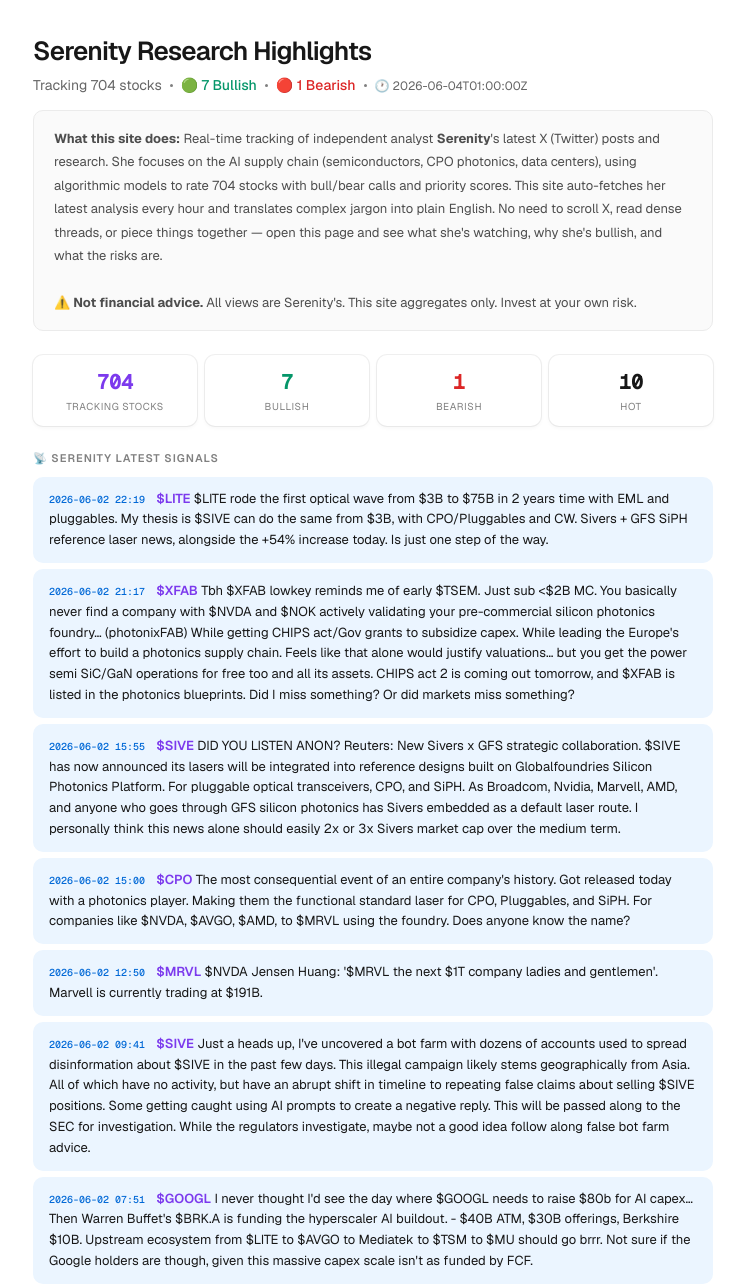
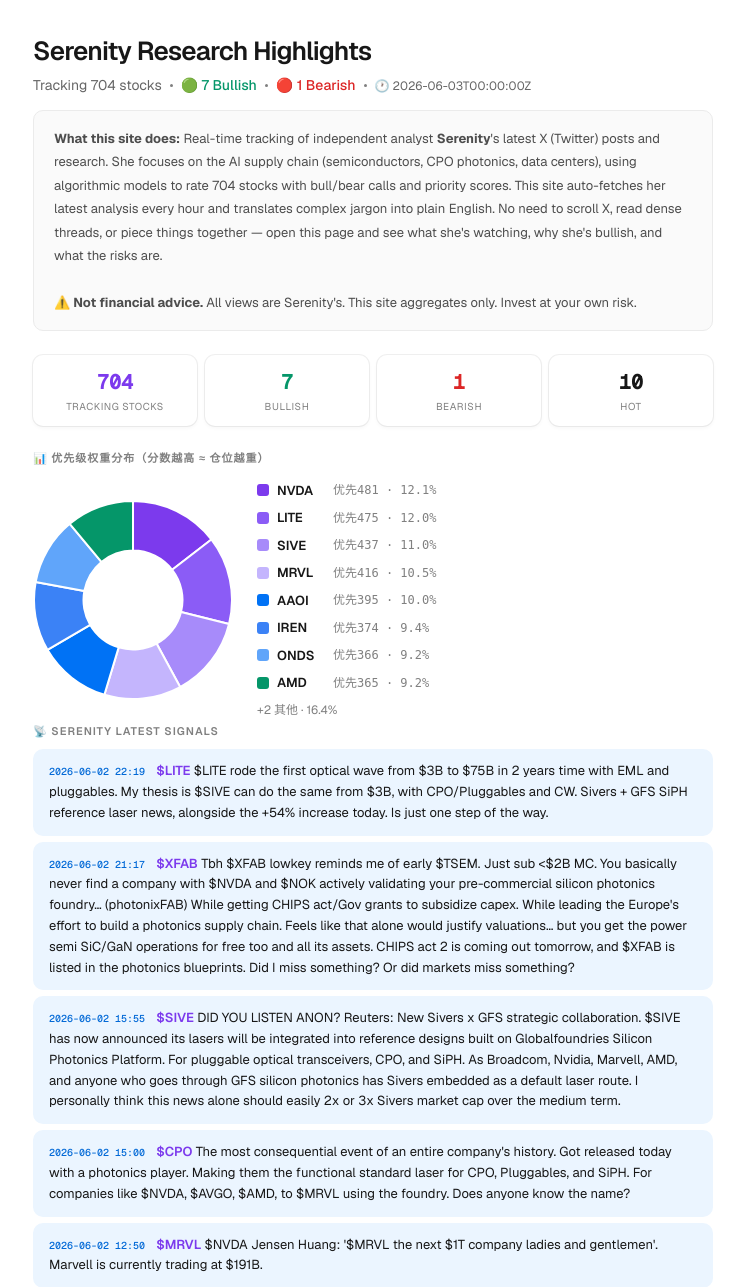
Before and after one commit to darkotan/trendpulse, a Flask app: page / in a window 1280 px wide. Shown: the part 52-1339 px from the top of the page, without its empty margins (267-1012 px from the left). Run offline with Flask 3, Linux system fonts and the light colour scheme.

Commit message:
Add priority doughnut chart showing Serenity's conviction allocation

```diff
--- a/data/serenity_picks.json
+++ b/data/serenity_picks.json
@@ -112,7 +112,7 @@
     }
   ],
   "snapshot_date": "2026-06-02T09:00:00-08:00",
-  "last_checked": "2026-06-04T01:00:00Z",
+  "last_checked": "2026-06-03T00:00:00Z",
   "new_tweets_since_snapshot": [
     {
       "time": "2026-06-02 22:19",
--- a/templates/serenity_home.html
+++ b/templates/serenity_home.html
@@ -158,6 +158,17 @@
       <div class="stat"><div class="val">{{ serenity.hot_picks|length }}</div><div class="lbl">{{ t.hot }}</div></div>
     </div>
 
+    <!-- Priority Pie Chart -->
+    {% if serenity.hot_picks %}
+    <div class="pie-section">
+      <div class="section-label">📊 优先级权重分布（分数越高 ≈ 仓位越重）</div>
+      <div style="display:flex;gap:24px;align-items:center;flex-wrap:wrap">
+        <div style="flex:0 0 200px"><canvas id="priorityPie" width="200" height="200"></canvas></div>
+        <div style="flex:1;min-width:200px;font-size:13px" id="pieLegend"></div>
+      </div>
+    </div>
+    {% endif %}
+
     <!-- 📡 Latest Tweets -->
     {% if serenity.latest_tweets %}
     <div class="tweets-section">
@@ -231,6 +242,8 @@
   <footer>
     {{ t.footer }}
   </footer>
+
+  <script src="https://cdn.jsdelivr.net/npm/chart.js@4.4.0/dist/chart.umd.min.js"></script>
 
   <script>
     // Translations from server-side
@@ -327,6 +340,40 @@
       }
 
       setInterval(refresh, 120000);
+
+      // Render priority pie chart
+      const picks = {{ serenity.hot_picks | tojson }};
+      if (picks && picks.length > 0 && document.getElementById('priorityPie')) {
+        const total = picks.reduce((s,p) => s + (p.priority||0), 0);
+        const colors = ['#7c3aed','#8b5cf6','#a78bfa','#c4b5fd','#0072f5','#3b82f6','#60a5fa','#059669','#e67e00','#dc2626'];
+        const data = picks.slice(0,8).map(p => p.priority);
+        const labels = picks.slice(0,8).map(p => p.symbol);
+        new Chart(document.getElementById('priorityPie'), {
+          type: 'doughnut',
+          data: {
+            labels: labels,
+            datasets: [{data:data,backgroundColor:colors,borderWidth:2,borderColor:'#fff'}]
+          },
+          options: {
+            responsive:true,maintainAspectRatio:true,
+            plugins:{legend:{display:false}},
+          }
+        });
+        // Legend
+        const leg = document.getElementById('pieLegend');
+        leg.innerHTML = picks.slice(0,8).map((p,i) => {
+          const pct = ((p.priority/total)*100).toFixed(1);
+          return `<div style="display:flex;align-items:center;gap:8px;padding:4px 0">
+            <span style="width:12px;height:12px;border-radius:3px;background:${colors[i]};flex-shrink:0"></span>
+            <span style="font-weight:600;min-width:48px">${p.symbol}</span>
+            <span style="font-family:monospace;font-size:12px;color:var(--gray-400)">优先${p.priority} · ${pct}%</span>
+          </div>`;
+        }).join('');
+        if (picks.length > 8) {
+          const otherPct = ((picks.slice(8).reduce((s,p)=>s+(p.priority||0),0)/total)*100).toFixed(1);
+          leg.innerHTML += `<div style="display:flex;align-items:center;gap:8px;padding:4px 0;color:var(--gray-400);font-size:12px">+${picks.length-8} 其他 · ${otherPct}%</div>`;
+        }
+      }
     })();
   </script>
 </body>
```
Also changed, not shown: data/analytics.db, 3 other files.
